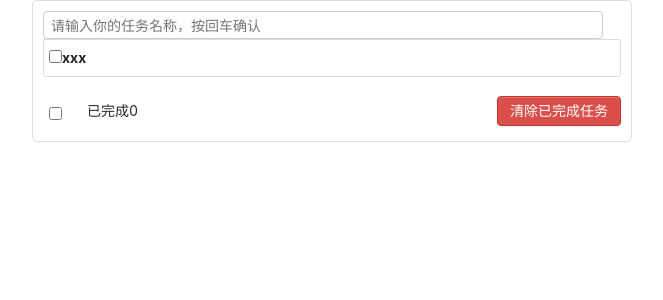
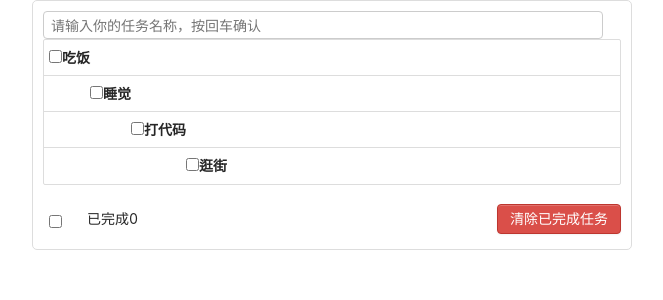
Before and after one commit to hydemajesty/reactTest, a React (Create React App) app: page / in a window 1280 px wide. Shown: the top 300 px of the page, without its empty margins (308-971 px from the left). Built offline with nearby package versions, Linux system fonts and the light colour scheme.

Commit message:
#1
从子组件往父组件传值

```diff
--- a/src/App.js
+++ b/src/App.js
@@ -4,12 +4,26 @@ import List from './Components/List/List'
 import Footer from './Components/Footer/Footer'
 import './App.css'
 export default class App extends Component {
+
+  state = {todos:[
+		{id:'001',name:'吃饭',done:true},
+		{id:'002',name:'睡觉',done:true},
+		{id:'003',name:'打代码',done:false},
+		{id:'004',name:'逛街',done:false}
+	]}
+
+  addTodo = (todoObj) => {
+    const {todos} = this.state
+    const newTodos = [todoObj, ...todos]
+    this.setState({todos:newTodos})
+  }
   render() {
+    const {todos} = this.state
     return (
       <div className="todo-container">
         <div className="todo-wrap">
-          <Header></Header>
-          <List></List>
+          <Header addTodo={this.addTodo}></Header>
+          <List todos={todos}></List>
           <Footer></Footer>
         </div>
       </div>
--- a/src/Components/Header/Header.js
+++ b/src/Components/Header/Header.js
@@ -1,10 +1,25 @@
 import React, { Component } from 'react'
+import {nanoid} from 'nanoid'
 import './Header.css'
+
+
 export default class Header extends Component {
+  handleKeyUp = (event)=>{
+    const {keyCode,target} = event
+    if(keyCode !== 13) return
+    if(target.value.trim() === '') {
+      alert('输入不能为空')
+      return
+    }
+    const todoObj = {id:nanoid(),name:target.value,done:false}
+    console.log(todoObj)
+    this.props.addTodo(todoObj)
+    target.value = ''
+  }
   render() {
     return (
       <div className="todo-header">
-        <input type="text" placeholder="请输入你的任务名称，按回车确认"></input>
+        <input onKeyUp={this.handleKeyUp} type="text" placeholder="请输入你的任务名称，按回车确认"></input>
       </div>
     )
   }
--- a/src/Components/Item/Iterm.js
+++ b/src/Components/Item/Iterm.js
@@ -3,14 +3,15 @@ import './Item.css'
 
 export default class Iterm extends Component {
   render() {
+    const {name,done} = this.props
     return (
       <li>
-        <label>
-          <input type="checkbox"/>
-            <span>xxx</span>
-            <button className="btn btn-danger" style={{display:'none'}}>删除</button>
-        </label>
-      </li>
+				<label>
+					<input type="checkbox"/>
+					<span>{name}</span>
+				</label>
+				<button className="btn btn-danger" style={{display:'none'}}>删除</button>
+			</li>
     )
   }
 }
--- a/src/Components/List/List.js
+++ b/src/Components/List/List.js
@@ -3,11 +3,17 @@ import Item from '../Item/Iterm'
 import './List.css'
 
 export default class List extends Component {
+
   render() {
+    const{todos} = this.props
     return (
       <ul className="todo-main">
-        <Item></Item>
-      </ul>
+				{
+					todos.map( todo =>{
+						return <Item key={todo.id} {...todo}/>
+					})
+				}
+			</ul>
     )
   }
 }
```
Also changed, not shown: src/Components/Footer/Footer.css (indentation only), src/Components/Header/Header.css (indentation only), src/Components/Item/Item.css (indentation only), src/Components/List/List.css (indentation only).
